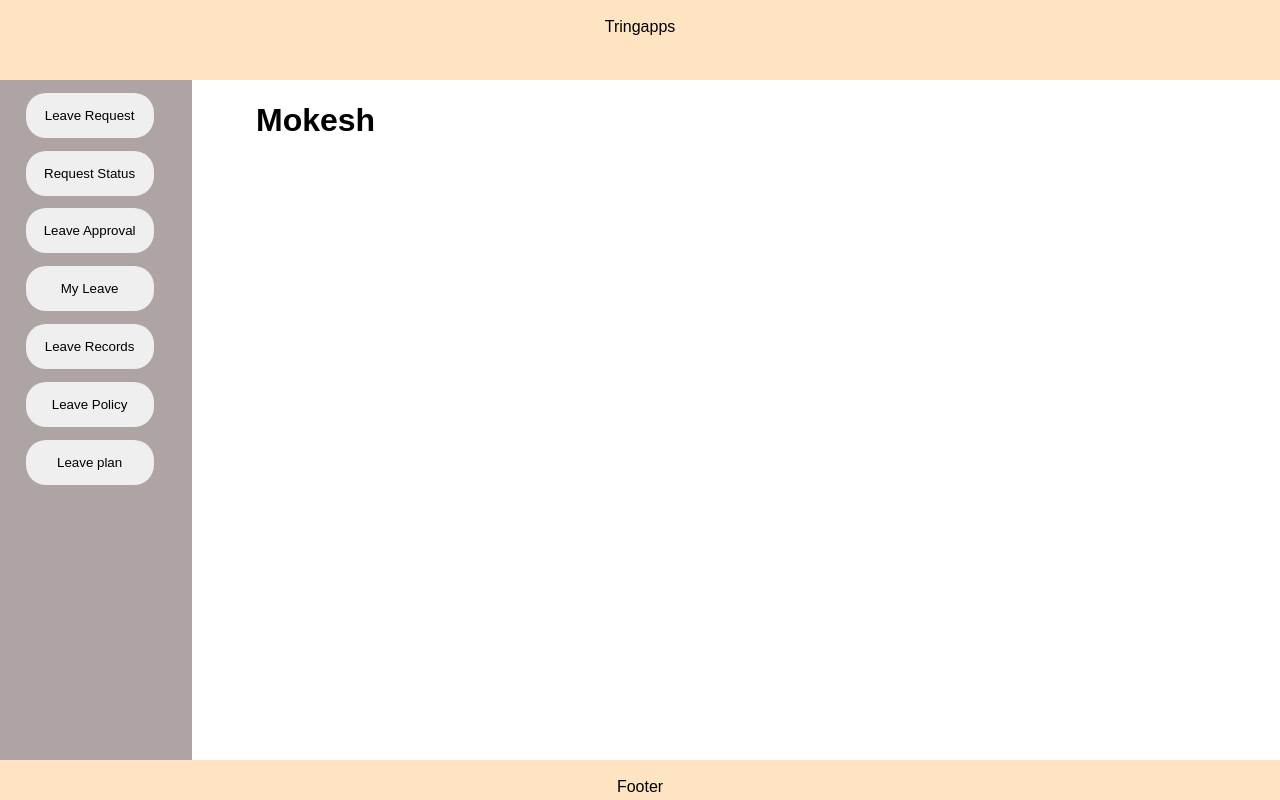
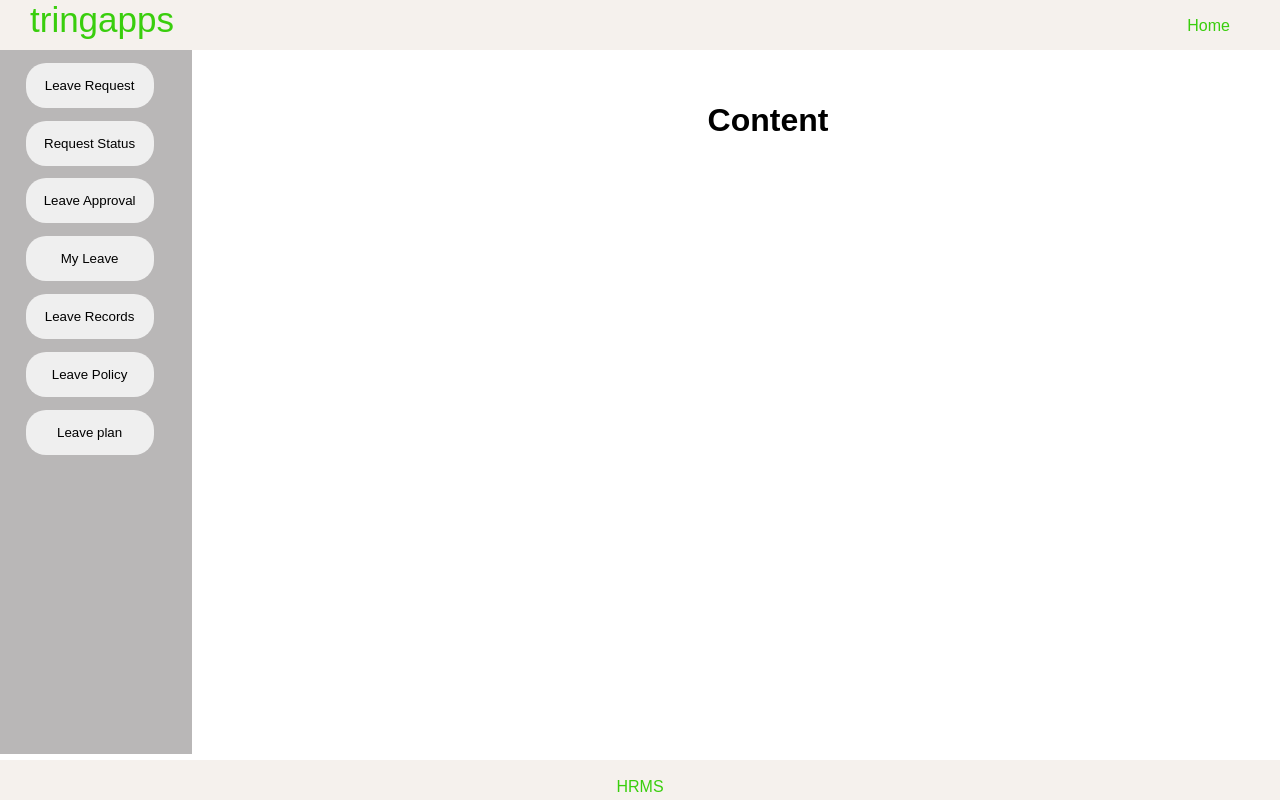
Before and after one commit to Mokesh-off/dummy_HRMS, a React (Create React App) app: page / in a window 1280 px wide. Built offline with nearby package versions, Linux system fonts and the light colour scheme.

Commit message:
new commit

```diff
--- a/src/Components/Content/Content.jsx
+++ b/src/Components/Content/Content.jsx
@@ -29,7 +29,9 @@ class Content extends Component {
 
         {this.state.data === 0
           ? <div id='mainContainer'>
-            <h1>Mokesh</h1>
+          <div className='columnDiv'>
+            <h1>Content</h1>
+            </div>
           </div>
 			:		this.state.data === 'Leave_Request'
 				  ? <div id='mainContainer'>
--- a/src/Components/Footer/Footer.css
+++ b/src/Components/Footer/Footer.css
@@ -1,8 +1,10 @@
 #footer{
-    background: #ffe4c4;
+    background: #f5f1ed;
     text-align: center;
     position: fixed;
         width: 100%;
         bottom: 0;
         height: 40px;
+        color: #39ce0d;
+        cursor: default;
 }
--- a/src/Components/Footer/Footer.jsx
+++ b/src/Components/Footer/Footer.jsx
@@ -5,7 +5,7 @@ class Footer extends Component{
   render(){
     return(
       <div id="footer">
-        <p className="headerText">Footer</p>
+        <p className="headerText">HRMS</p>
       </div>
         );
   }
--- a/src/Components/Header/Header.css
+++ b/src/Components/Header/Header.css
@@ -1,11 +1,30 @@
 #header{
-    background: #ffe4c4;
-    text-align: center;
+    background: #f5f1ed;
     position: fixed;
     width: 100%;
     top: 0;
-    height: 80px;
+    height: 50px;
 }
 .headerText{
     margin-top: 18px;
 }
+#header > .logo{
+    color: #39ce0d;
+    font-size: 35px;
+    padding: 30px;
+    cursor: default;
+
+}
+
+#header > .profile{
+    display: flex;
+    flex-direction: row-reverse;
+    margin-top: -23px;
+    margin-right: 50px;
+    color: #39ce0d;
+    cursor: pointer;
+}
+
+.profile:hover{
+    color: white ;
+}
--- a/src/Components/Header/Header.jsx
+++ b/src/Components/Header/Header.jsx
@@ -3,7 +3,11 @@ import './Header.css';
 class Header extends Component{
   render(){
     return(
-      <div id="header"><p className="headerText">Tringapps</p></div>
+      <div id="header">
+      {/* <p className="headerText">Tringapps</p> */}
+      <span className="logo">tringapps</span>
+      <span className="profile">Home</span>
+      </div>
         );
     }
 }
--- a/src/Components/SideNav/SideNav.css
+++ b/src/Components/SideNav/SideNav.css
@@ -1,11 +1,11 @@
 .sidenav {
   width: 15vw;
   position: fixed;
-  background: #afa4a4;
+  background: #b9b7b7;
   overflow-x: hidden;
   padding: 0;
-  height: 85vh;
-  margin-top: 80px;
+  height: 88vh;
+  margin-top: 50px;
 
 }
 
@@ -30,6 +30,7 @@ button {
   border-radius: 20px;
   border: none;
   outline: none;
+  cursor: pointer;
 }
 
 /* button{
```
